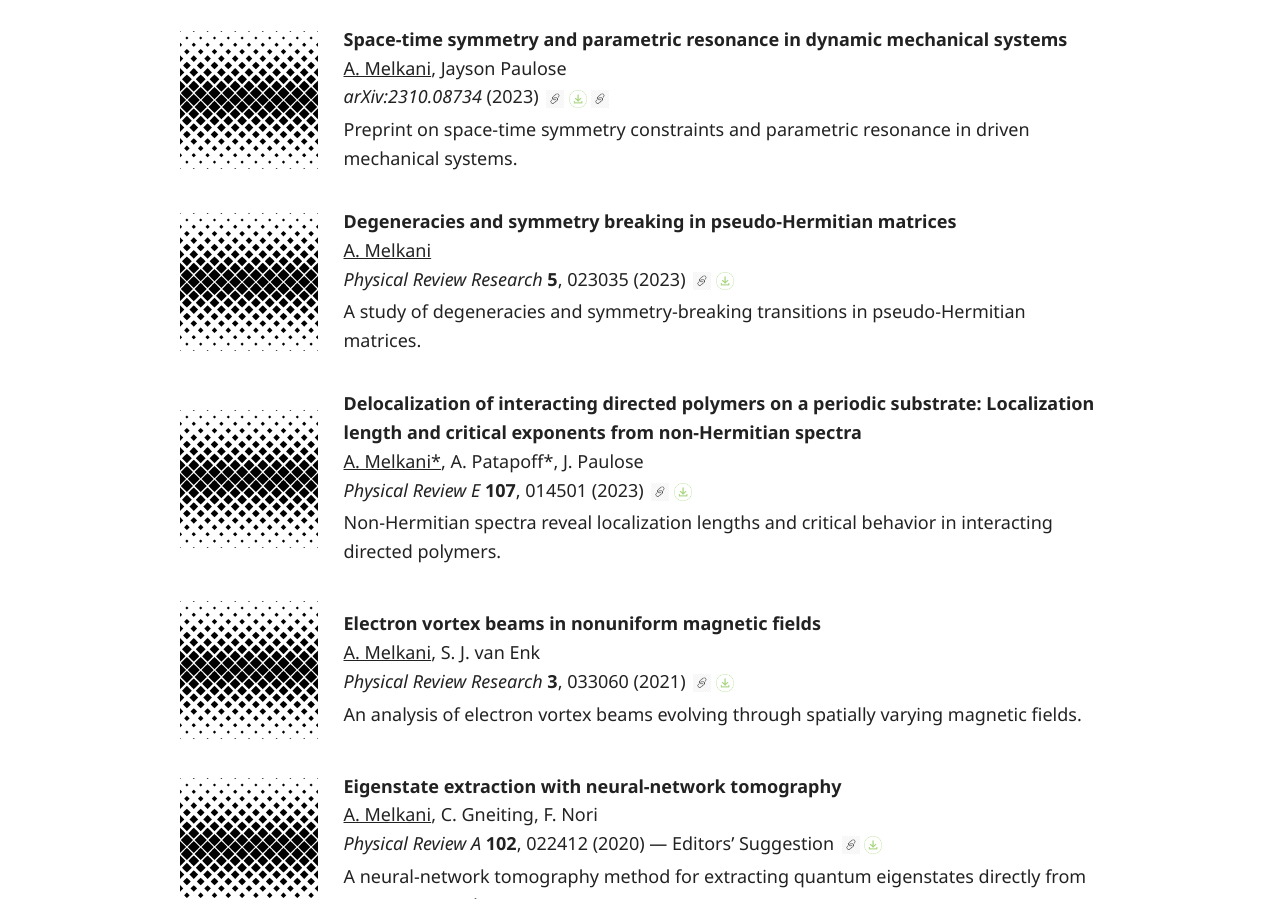
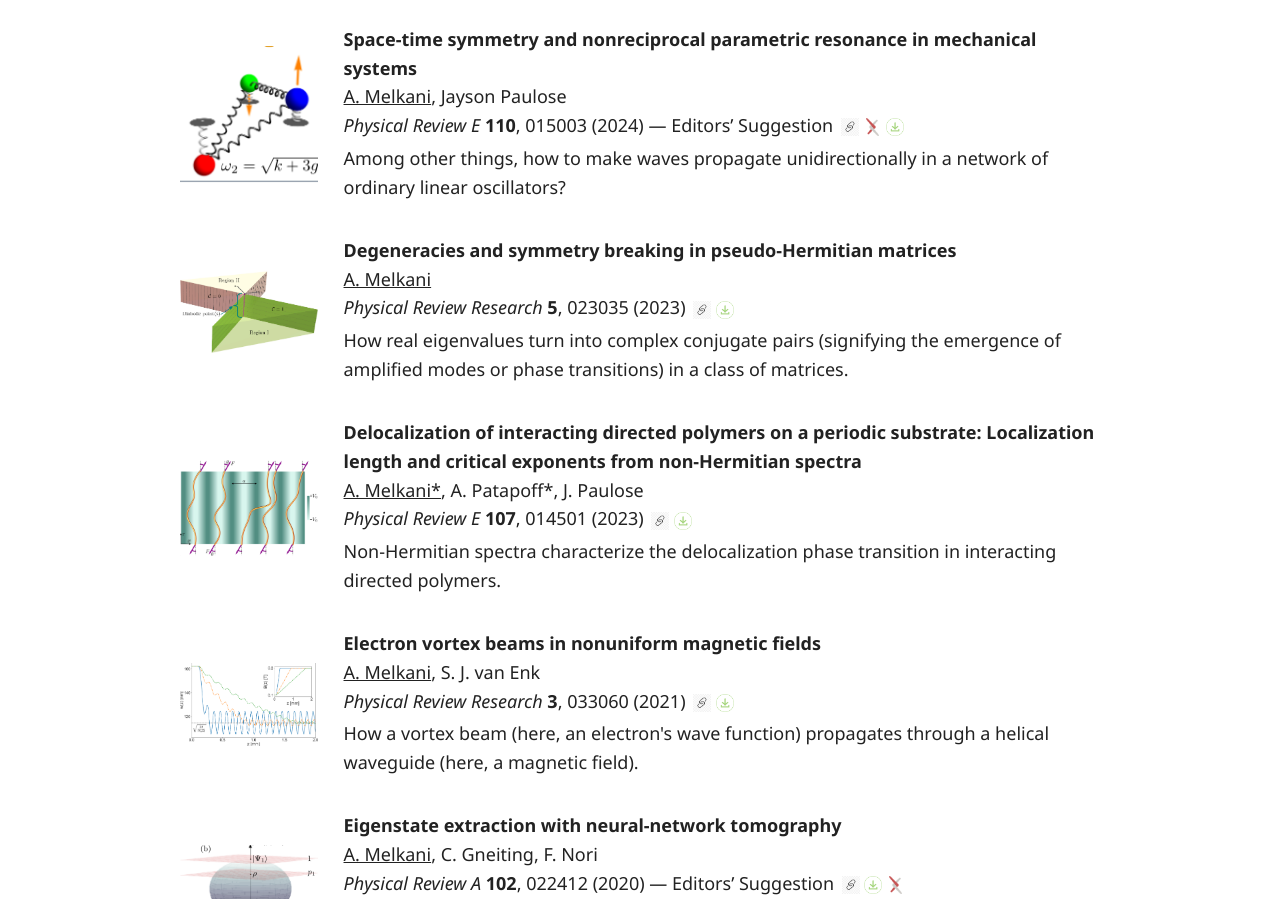
Before and after one commit to elMelkani/elmelkani.github.io, a plain HTML site: page publications.html in a window 1280 px wide. Shown: the part 175-1074 px from the top of the page. Drawn offline with Linux system fonts and the light colour scheme.

Commit message:
Publications filled in with some javascript complications; Some data still to be added.

```diff
--- a/components/header.js
+++ b/components/header.js
@@ -9,6 +9,7 @@ class Navigator extends HTMLElement {
 
 	`<nav class="nav">
 		<div class="off" id="navIndex"><a href="index.html">About</a></div>
+		<div class="off" id="navResearch"><a href="research.html">Research</a></div>
 		<div class="off" id="navPublications"><a href="publications.html">Publications</a></div>
 		<div class="off" id="navCV"> <a href="cv_files/cv.pdf" target="_blank">CV</a></div>
 		<div class="off" id="navBlog"><a href="blog.html">Blog</a></div>
--- a/components/publications.js
+++ b/components/publications.js
@@ -24,11 +24,17 @@ function renderAuthors(authors) {
 
 function iconLink(link) {
   const anchor = externalLink("", link.url);
-  const isDownload = link.label.toLowerCase() === "pdf";
+  const label = link.label.toLowerCase();
+  const isDownload = label === "pdf";
+  const isArxiv = label.includes("arxiv");
   const description = isDownload ? "Download PDF" : `Open ${link.label}`;
   const icon = element("img");
 
-  icon.src = isDownload ? "icons/download.png" : "icons/link.png";
+  icon.src = isDownload
+    ? "icons/download.png"
+    : isArxiv
+      ? "icons/arxiv.png"
+      : "icons/link.png";
   icon.alt = "";
   anchor.className = "pub-icon-link";
   anchor.setAttribute("aria-label", description);
--- a/publications-data.js
+++ b/publications-data.js
@@ -1,30 +1,32 @@
 // Add, remove, or reorder publication objects in this array.
 window.PUBLICATIONS = [
   {
-    "title": "Space-time symmetry and parametric resonance in dynamic mechanical systems",
+    "title": "Space-time symmetry and nonreciprocal parametric resonance in mechanical systems",
     "url": "https://arxiv.org/abs/2310.08734",
     "authors": [
       { "name": "A. Melkani", "me": true },
       { "name": "Jayson Paulose" }
     ],
-    "venue": { "name": "arXiv:2310.08734", "year": 2023 },
-    "summary": "Preprint on space-time symmetry constraints and parametric resonance in driven mechanical systems.",
+    "venue": { "name": "Physical Review E", "volume": "110", "article": "015003", "year": 2024, "note": "Editors’ Suggestion" },
+    "summary": "Among other things, how to make waves propagate unidirectionally in a network of ordinary linear oscillators?",
     "links": [
+      { "label": "DOI", "url": "https://doi.org/10.1103/PhysRevE.110.015003" },
       { "label": "arXiv", "url": "https://arxiv.org/abs/2310.08734" },
-      { "label": "PDF", "url": "https://arxiv.org/pdf/2310.08734.pdf" },
-      { "label": "arXiv DOI", "url": "https://doi.org/10.48550/arXiv.2310.08734" }
-    ]
+      { "label": "PDF", "url": "https://arxiv.org/pdf/2310.08734.pdf" }
+    ],
+    "image": "figures/oscillators.png"
   },
   {
     "title": "Degeneracies and symmetry breaking in pseudo-Hermitian matrices",
     "url": "https://doi.org/10.1103/PhysRevResearch.5.023035",
     "authors": [{ "name": "A. Melkani", "me": true }],
     "venue": { "name": "Physical Review Research", "volume": "5", "article": "023035", "year": 2023 },
-    "summary": "A study of degeneracies and symmetry-breaking transitions in pseudo-Hermitian matrices.",
+    "summary": "How real eigenvalues turn into complex conjugate pairs (signifying the emergence of amplified modes or phase transitions) in a class of matrices.",
     "links": [
       { "label": "DOI", "url": "https://doi.org/10.1103/PhysRevResearch.5.023035" },
-      { "label": "PDF", "url": "https://journals.aps.org/prresearch/pdf/10.1103/PhysRevResearch.5.023035" }
-    ]
+      { "label": "PDF", "url": "publications/PhysRevResearch.5.023035.pdf" }
+    ],
+    "image": "figures/pseudo.png"
   },
   {
     "title": "Delocalization of interacting directed polymers on a periodic substrate: Localization length and critical exponents from non-Hermitian spectra",
@@ -35,11 +37,12 @@ window.PUBLICATIONS = [
       { "name": "J. Paulose" }
     ],
     "venue": { "name": "Physical Review E", "volume": "107", "article": "014501", "year": 2023 },
-    "summary": "Non-Hermitian spectra reveal localization lengths and critical behavior in interacting directed polymers.",
+    "summary": "Non-Hermitian spectra characterize the delocalization phase transition in interacting directed polymers.",
     "links": [
       { "label": "DOI", "url": "https://doi.org/10.1103/PhysRevE.107.014501" },
       { "label": "PDF", "url": "https://journals.aps.org/pre/pdf/10.1103/PhysRevE.107.014501" }
-    ]
+    ],
+    "image": "figures/polymers.png"
   },
   {
     "title": "Electron vortex beams in nonuniform magnetic fields",
@@ -49,11 +52,12 @@ window.PUBLICATIONS = [
       { "name": "S. J. van Enk" }
     ],
     "venue": { "name": "Physical Review Research", "volume": "3", "article": "033060", "year": 2021 },
-    "summary": "An analysis of electron vortex beams evolving through spatially varying magnetic fields.",
+    "summary": "How a vortex beam (here, an electron's wave function) propagates through a helical waveguide (here, a magnetic field).",
     "links": [
       { "label": "DOI", "url": "https://doi.org/10.1103/PhysRevResearch.3.033060" },
-      { "label": "PDF", "url": "https://journals.aps.org/prresearch/pdf/10.1103/PhysRevResearch.3.033060" }
-    ]
+      { "label": "PDF", "url": "publications/PhysRevResearch.3.033060.pdf" }
+    ],
+    "image": "figures/beam.png"
   },
   {
     "title": "Eigenstate extraction with neural-network tomography",
@@ -64,10 +68,12 @@ window.PUBLICATIONS = [
       { "name": "F. Nori" }
     ],
     "venue": { "name": "Physical Review A", "volume": "102", "article": "022412", "year": 2020, "note": "Editors’ Suggestion" },
-    "summary": "A neural-network tomography method for extracting quantum eigenstates directly from measurement data.",
+    "summary": "Reconstructing a quantum state from measurement data using neural-networks and some theoretically motivated low-rank approximations.",
     "links": [
       { "label": "DOI", "url": "https://doi.org/10.1103/PhysRevA.102.022412" },
-      { "label": "PDF", "url": "https://journals.aps.org/pra/pdf/10.1103/PhysRevA.102.022412" }
-    ]
+      { "label": "PDF", "url": "https://journals.aps.org/pra/pdf/10.1103/PhysRevA.102.022412" },
+      { "label": "arXiv", "url": "https://arxiv.org/abs/2310.08734" }
+    ],
+    "image": "figures/canvas.png"
   }
 ];
```
Also changed, not shown: index.html (+2 -2 lines), research.html (added, +26 -0 lines), figures/beam.png (added), figures/canvas.png (added), figures/note.png (added), figures/oscillators.png (added), figures/polymers.png (added), figures/pseudo.png (added), icons/arxiv.png (added), 2 other files.
